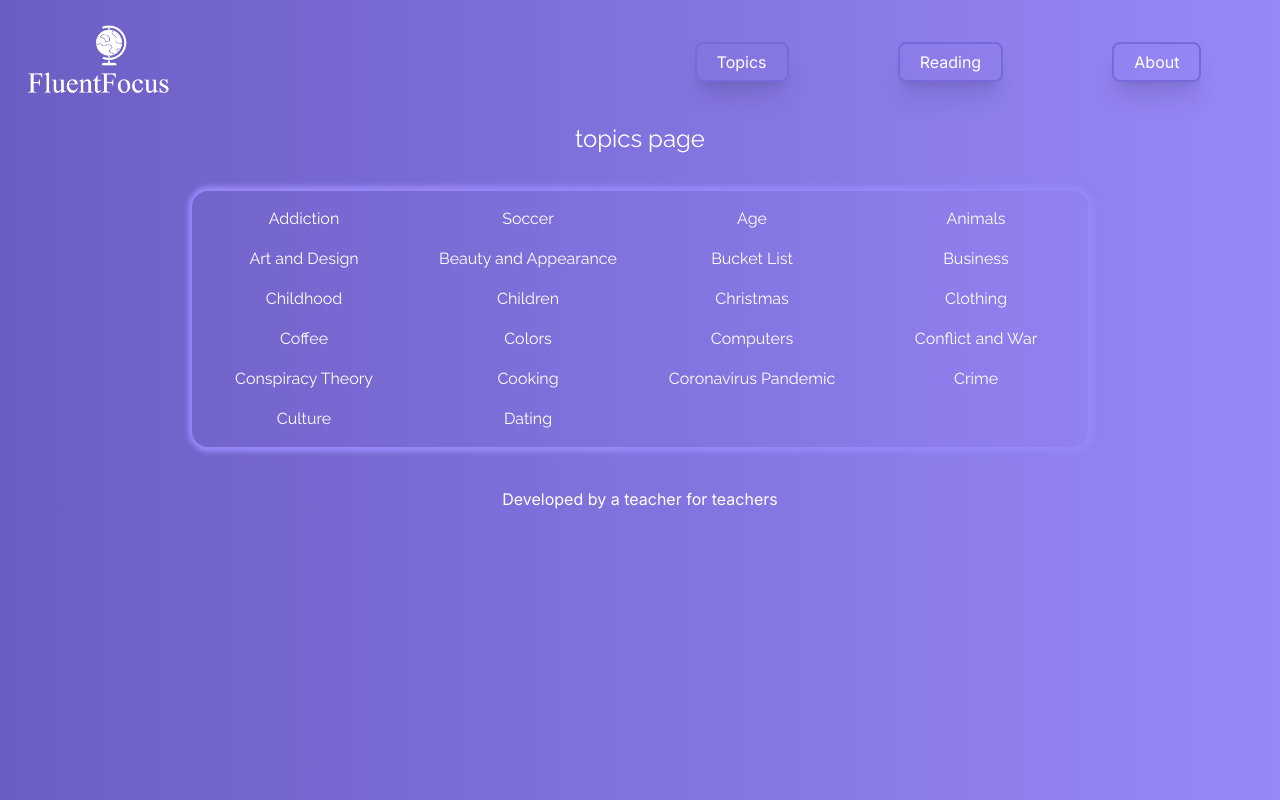
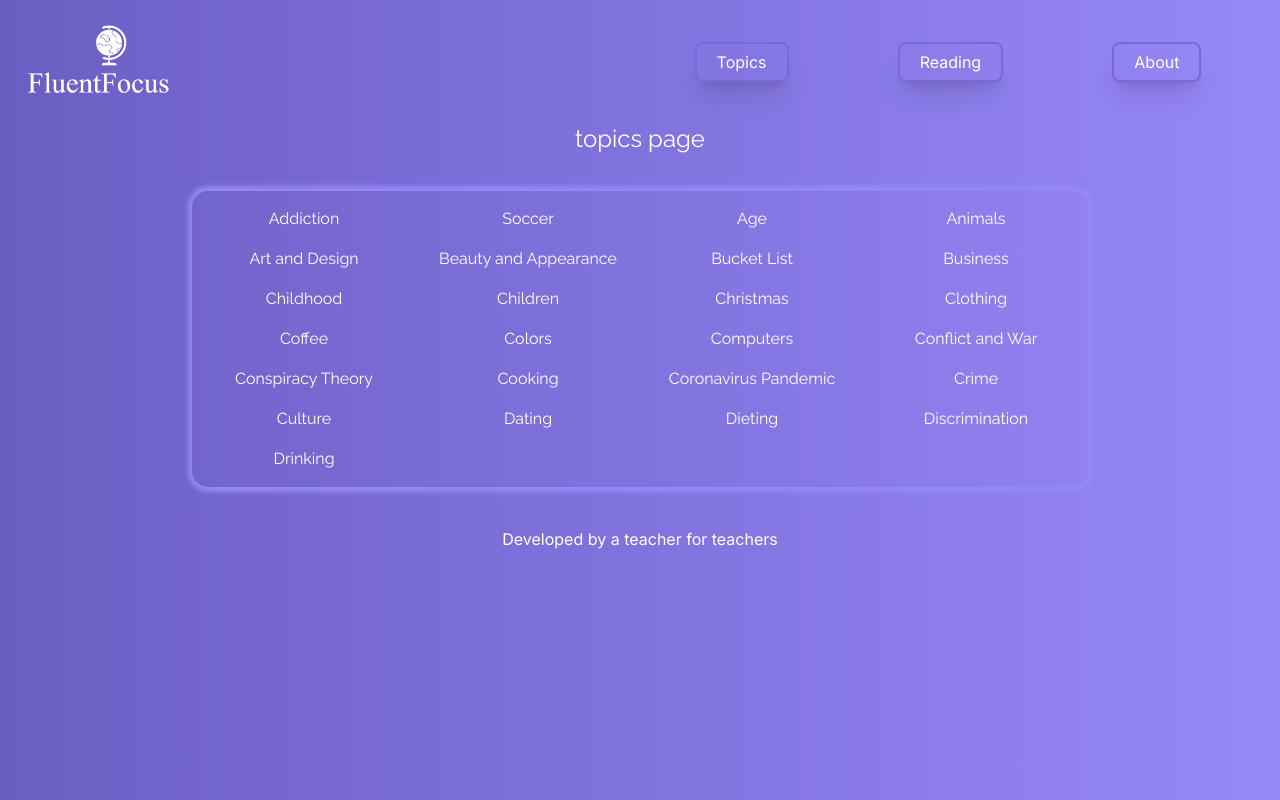
Before and after one commit to luckfer7/fluentfocus, a Next.js app: page /topics in a window 1280 px wide. Built offline with nearby package versions, Linux system fonts and the light colour scheme.

Commit message:
mais topicos

```diff
--- a/src/data/topics.js
+++ b/src/data/topics.js
@@ -525,7 +525,78 @@ const topics = [
             'I think dating can be a reflection of social and economic changes. How do you see this connection?',
         ]
     },
-
+    {
+        slug: 'dieting',
+        name: 'Dieting',
+        questions: [
+            'What is your favorite food?', 'Is it healthy? Do you eat it every day?',
+            'I like to eat fruit. Do you like fruit? What is your favorite fruit? Is fruit healthy?',
+            'What do you usually eat for breakfast? Is it a healthy breakfast? Do you think it is the most important meal of the day?',
+            'I try to eat vegetables every day. Do you eat vegetables? What are your favorite vegetables?',
+            'What does "diet" mean to you? Does it mean eating less food? Does it mean eating healthy food? What are some different types of diets?',
+            'What do people in your country usually eat to stay healthy? Is it easy to find healthy food?',
+            'I think it’s important to eat a balanced diet. Do you agree? Why? What foods make up a balanced diet?',
+            'What are some challenges people face when trying to stick to a diet?',
+            'I think dieting is not just about losing weight but improving overall health. Do you agree?',
+            'What are some common reasons why people go on diets? Are they trying to lose weight? Are they trying to improve their health? What are the potential risks and benefits of dieting?',
+            'Do you think dieting is more about food choices or lifestyle changes? Why?',
+            'I believe social media can be both helpful and harmful for dieting. What do you think?',
+            'I believe it’s important to consult a doctor or nutritionist before starting a new diet. What is your opinion? Why is professional guidance important?',
+            'Do you think children should learn about healthy eating at school? Why or why not?',
+            'What role do psychological factors play in dieting success or failure?',
+            'How do cultural and social factors influence dietary habits? Are there different cultural approaches to food and dieting? How do social media and advertising influence our perceptions of ideal body weight and healthy eating?',
+            'I believe there’s a lot of misinformation about dieting and nutrition. Do you agree? How can we distinguish between reliable and unreliable sources of information?',
+            'How do government policies influence public health and dieting behaviors?',
+        ]
+    },
+    {
+        slug: 'discrimination',
+        name: 'Discrimination',
+        questions: [
+            'How do you define discrimination?',
+            'What are some different types of discrimination? Have you heard of discrimination based on skin color, gender, or age? What other types of discrimination exist?',
+            'What types of discrimination are most commom where you live?',
+            'Do you think everyone should be treated equally? Why or why not?',
+            'What are the effects of discrimination on individuals and society? How does discrimination impact people’s self-esteem, opportunities, and mental health? What are the social and economic consequences of discrimination?',
+            'Why do you think discrimination exists? Can it ever be stopped?',
+            'How do you think schools can teach children to respect diversity?',
+            'I think education is a powerful tool to fight discrimination. What do you think?',
+            'Have you ever experienced or witnessed discrimination? How did it make you feel?',
+            'What is the difference between prejudice and discrimination? Can one lead to the other?',
+            'How has discrimination evolved throughout history? What lessons can we learn from the past?',
+            'Do you think economic inequality is a form of discrimination? Why or why not?',
+            'How do historical and systemic factors contribute to ongoing discrimination? What is the legacy of past discrimination? How do social structures and institutions perpetuate discrimination? What is institutional racism?',
+            'I think fighting discrimination requires systemic changes. What changes would you propose?',
+            'How do cultural values and traditions shape views on discrimination in different societies?',
+        ]
+    },
+    {
+        slug: 'drinking',
+        name: 'Drinking',
+        questions: [
+            'What do you like to drink? Do you like juice? Do you like water? What is your favorite drink?',
+            'Do you know how many glasses of water you should drink each day?',
+            'What do people drink in your country when they celebrate? Do they drink juice? Do they drink soda? Do they drink alcohol? What are some typical drinks for celebrations?',
+            'Drinking alcohol can be a social activity. Do you enjoy socializing while drinking? Why or why not?',
+            'What are some social customs related to drinking in your culture? Is drinking alcohol common at social events? Are there any specific traditions or etiquette associated with drinking?',
+            'Do you think there are cultural differences in the way people drink around the world?',
+            'Have you ever tried a new drink and liked it? What was it?',
+            'How old were you when you first tried alcohol? Who were you with?',
+            'What kind of alcohol do you prefer to drink?',
+            'Why do some people drink too much?',
+            'Have you ever blacked out? What happened?',
+            'Do you know someone who gets happy, angry, or sad when they drink? How do you react to alcohol?',
+            'What is the strangest alcoholic drink or craziest cocktail you have had or heard about?',
+            'What do you like to do while you drink? Dance, sing, eat, talk, or something else?',
+            'Is there social pressure to drink in your culture? How do you feel about this pressure?',
+            'Do you believe the government should regulate the sale of certain drinks, like alcohol? Why or why not?',
+            'Do you think drinking alcohol has any benefits, or is it purely harmful? Why?',
+            'I believe it’s important to drink responsibly. What does "drinking responsibly" mean? What are the potential negative effects of alcohol consumption?',
+            'How does advertising influence people’s drinking habits? What marketing strategies are used to promote alcoholic beverages?',
+            'I believe there are complex social and economic factors related to alcohol consumption and abuse. Do you agree? What are some of these factors? How can societies address the problems associated with excessive alcohol consumption?',
+            'I consider the public health implications of alcohol consumption to be a significant concern. What are your views on policies aimed at reducing alcohol-related harm, such as taxation, restrictions on advertising, and public awareness campaigns? How can we balance individual liberties with the need to protect public health?',
+        ]
+    },
 ]
 
 export default topics;
```
